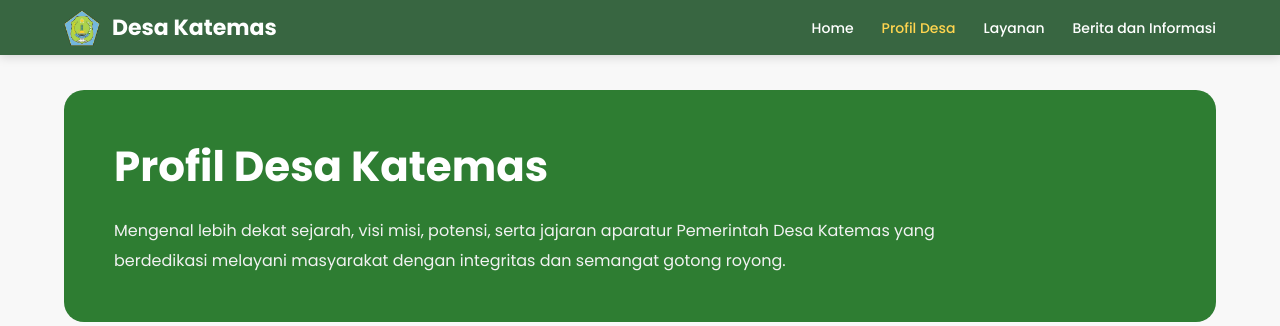
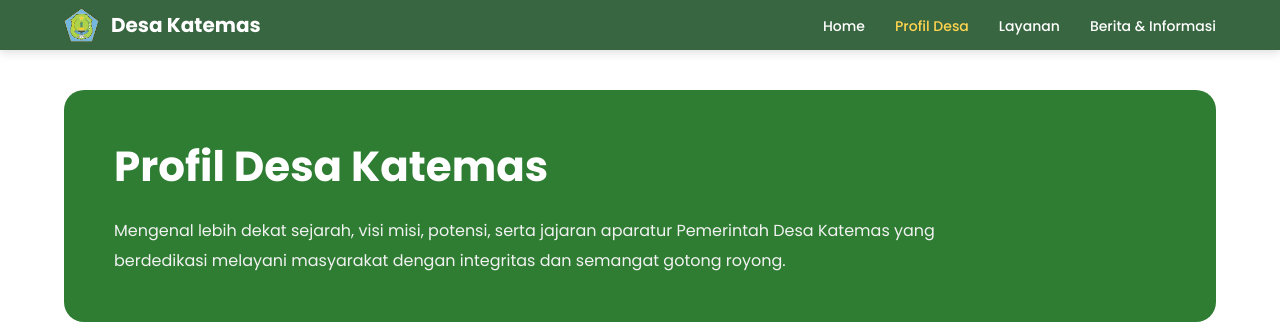
Before and after one commit to Dian2207/website-kkn, a Flask app: page /profil-desa in a window 1280 px wide. Shown: the top 326 px of the page. Run offline with Flask 3, Linux system fonts and the light colour scheme; some libraries are stand-ins or nearby versions.

Commit message:
profilDesa

```diff
--- a/static/css/profilDesa.css
+++ b/static/css/profilDesa.css
@@ -8,11 +8,15 @@ RESET
     box-sizing:border-box;
 }
 
+html{
+    scroll-behavior:smooth;
+}
+
 body{
 
     font-family:'Poppins',sans-serif;
-    background:#f8f8f8;
     color:#222;
+    background:#ffffff;
 
 }
 
@@ -36,93 +40,67 @@ ul{
 
 }
 
-
 /* ===========================
-NAVBAR
+   NAVBAR
 =========================== */
 
 header{
-
-    position:fixed;
-
-    top:0;
-    left:0;
-
-    width:100%;
-
-    background:#386641;
-
-    z-index:999;
-
-    box-shadow:0 2px 10px rgba(0,0,0,.15);
-
+    position: fixed;          /* Navbar tetap di atas */
+    top: 0;
+    left: 0;
+    width: 100%;
+    background: #386641;      /* Warna hijau */
+    box-shadow: 0 2px 10px rgba(0,0,0,0.15);
+    z-index: 1000;
 }
 
 .navbar{
-
-    height:55px;
-
-    display:flex;
-
-    justify-content:space-between;
-
-    align-items:center;
-
+    height: 50px;
+    display: flex;
+    justify-content: space-between;
+    align-items: center;
 }
 
 .logo{
-
-    display:flex;
-
-    align-items:center;
-
-    gap:12px;
-
+    display: flex;
+    align-items: center;
+    gap: 12px;
 }
 
 .logo img{
-
-    width:36px;
-    height:36px;
-
+    width: 35px;
+    height: 35px;
+    object-fit: contain;
 }
 
 .logo h2{
-
-    color:#fff;
-
-    font-size:22px;
-
-    font-weight:700;
-
+    color: #fff;
+    font-size: 20px;
+    font-weight: 700;
 }
 
 .nav-menu{
+    display: flex;
+    align-items: center;
+    gap: 30px;
+}
 
-    display:flex;
-
-    gap:28px;
-
+.nav-menu li{
+    list-style: none;
 }
 
 .nav-menu a{
-
-    color:#fff;
-
-    font-size:14px;
-
-    font-weight:500;
-
-    transition:.3s;
-
+    color: #fff;
+    text-decoration: none;
+    font-size: 14px;
+    font-weight: 500;
+    transition: .3s;
+    padding: 4px 0;
 }
 
 .nav-menu a:hover,
-
 .nav-menu a.active{
-
-    color:#FFD54F;
-
+    color: #FFD54F;
 }
 
 
--- a/templates/user/profilDesa.html
+++ b/templates/user/profilDesa.html
@@ -66,7 +66,7 @@
 
                 <li>
                     <a href="{{ url_for('main.berita') }}">
-                        Berita dan Informasi
+                        Berita & Informasi
                     </a>
                 </li>
 
```
